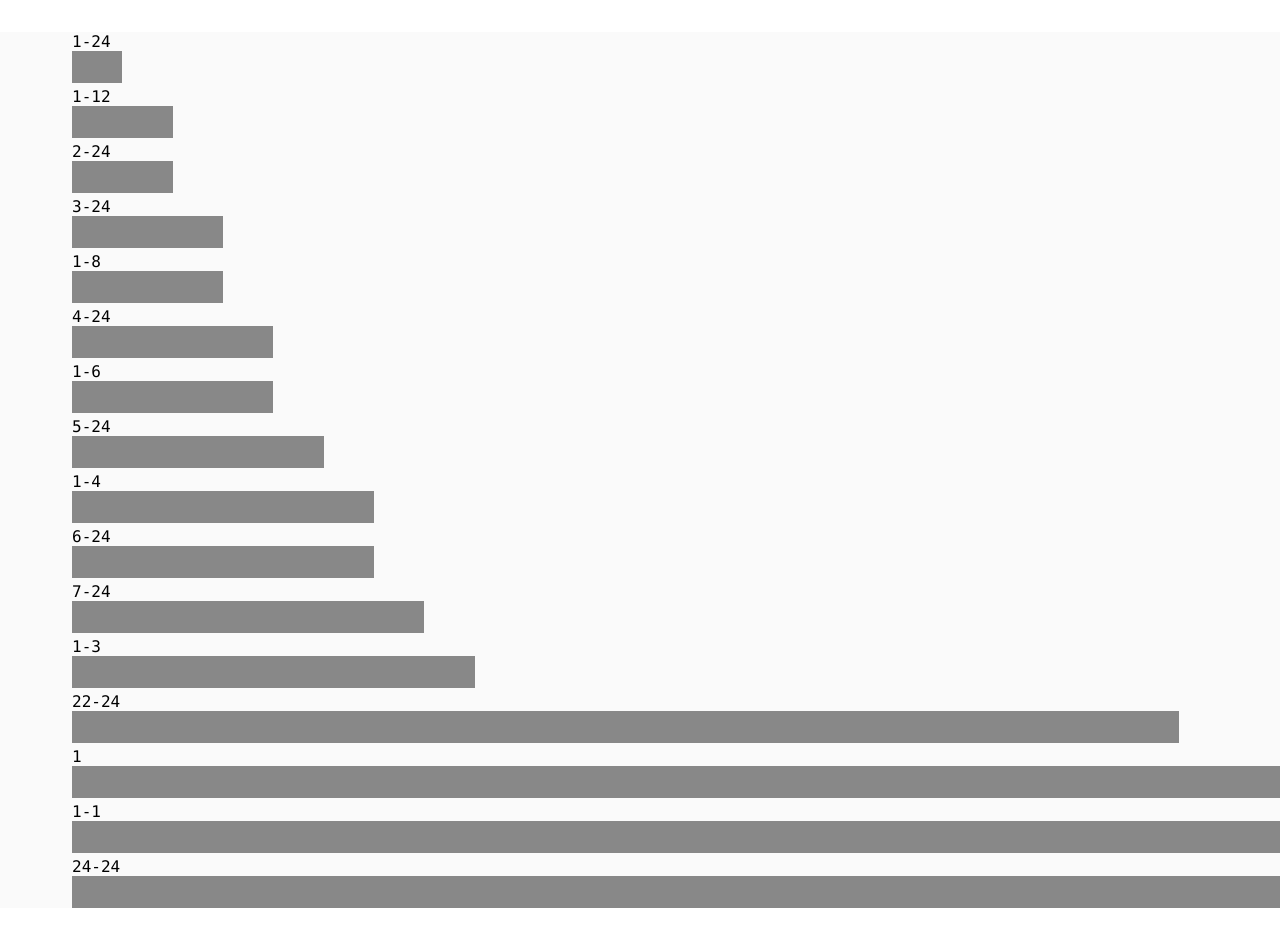
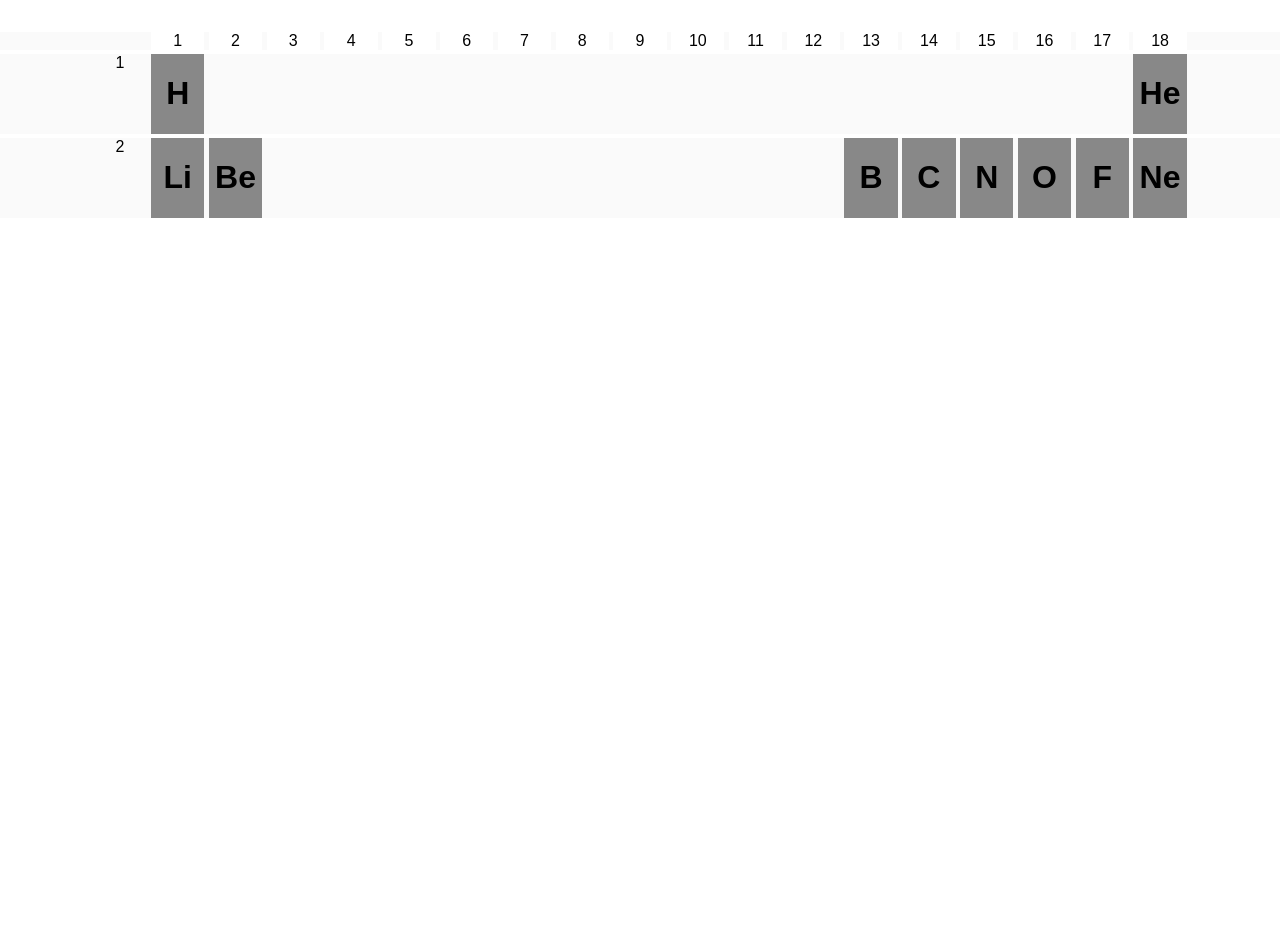
Before and after one commit to leiurus17/pure-periodic-table, a plain HTML site: page index.html in a window 1280 px wide. After the commit the page ends 800 px from the top, so only its background shows below. Drawn offline with Linux system fonts and the light colour scheme.

Commit message:
Start with the structure

```diff
--- a/index.html
+++ b/index.html
@@ -16,7 +16,7 @@
 
 			.grid-unit {
 				margin: 0.25em 0;
-				padding-left: 4.5em;
+				padding-left: 2em;
 			}
 
 			.grid-unit .grid-unit-width {
@@ -24,155 +24,88 @@
 			}
 
 			.grid-unit-bar {
-				height: 2em;
 				background: #888888;
+			}
+			.grid-unit-blank {
+				background: #FFFFFF;
+			}
+			.height-em {
+				height: 0.25em;
 			}
 		</style>
 	</head>
 
 	<body>
 		<div class = "grids-example">
-			<div class = "grid-unit pure-g">
-				<div class = "grid-unit-width pure-u">1-24</div>
-				<div class = "grid-unit-width-details pure-u-1">
-					<div class = "pure-g">
-						<div class = "grid-unit-bar pure-u-1-24"></div>
-					</div>
+			<div class = "pure-g">
+				<div class = "grid-unit-width pure-u-1">
+				    <div class = "grid-unit-blank pure-u-1-24"></div>
+					<div class = "grid-unit-blank pure-u-1-24">1</div>
+					<div class = "grid-unit-blank pure-u-1-24">2</div>
+					<div class = "grid-unit-blank pure-u-1-24">3</div>
+					<div class = "grid-unit-blank pure-u-1-24">4</div>
+					<div class = "grid-unit-blank pure-u-1-24">5</div>
+					<div class = "grid-unit-blank pure-u-1-24">6</div>
+					<div class = "grid-unit-blank pure-u-1-24">7</div>
+					<div class = "grid-unit-blank pure-u-1-24">8</div>
+					<div class = "grid-unit-blank pure-u-1-24">9</div>
+					<div class = "grid-unit-blank pure-u-1-24">10</div>
+					<div class = "grid-unit-blank pure-u-1-24">11</div>
+					<div class = "grid-unit-blank pure-u-1-24">12</div>
+					<div class = "grid-unit-blank pure-u-1-24">13</div>
+					<div class = "grid-unit-blank pure-u-1-24">14</div>
+					<div class = "grid-unit-blank pure-u-1-24">15</div>
+					<div class = "grid-unit-blank pure-u-1-24">16</div>
+					<div class = "grid-unit-blank pure-u-1-24">17</div>
+					<div class = "grid-unit-blank pure-u-1-24">18</div>
 				</div>
-			</div>
 
-			<div class = "grid-unit pure-g">
-				<div class = "grid-unit-width pure-u">1-12</div>
-				<div class = "grid-unit-width-details pure-u-1">
-					<div class = "pure-g">
-						<div class = "grid-unit-bar pure-u-1-12"></div>
-					</div>
+				<div class = "grid-unit-width pure-u-1"><div class = "grid-unit-blank height-em pure-u-24-24"><p></p></div></div>
+
+				<div class = "grid-unit-width pure-u-1">
+				        <div class = "pure-u-1-24">1</div>
+						<div class = "grid-unit-bar pure-u-1-24"><h1>H</h1></div>
+						<div class = "grid-unit-blank pure-u-1-24"></div>
+						<div class = "grid-unit-blank pure-u-1-24"></div>
+						<div class = "grid-unit-blank pure-u-1-24"></div>
+						<div class = "grid-unit-blank pure-u-1-24"></div>
+						<div class = "grid-unit-blank pure-u-1-24"></div>
+						<div class = "grid-unit-blank pure-u-1-24"></div>
+						<div class = "grid-unit-blank pure-u-1-24"></div>
+						<div class = "grid-unit-blank pure-u-1-24"></div>
+						<div class = "grid-unit-blank pure-u-1-24"></div>
+						<div class = "grid-unit-blank pure-u-1-24"></div>
+						<div class = "grid-unit-blank pure-u-1-24"></div>
+						<div class = "grid-unit-blank pure-u-1-24"></div>
+						<div class = "grid-unit-blank pure-u-1-24"></div>
+						<div class = "grid-unit-blank pure-u-1-24"></div>
+						<div class = "grid-unit-blank pure-u-1-24"></div>
+						<div class = "grid-unit-blank pure-u-1-24"></div>
+						<div class = "grid-unit-bar pure-u-1-24"><h1>He</h1></div>
 				</div>
-			</div>
 
-			<div class = "grid-unit pure-g">
-				<div class = "grid-unit-width pure-u">2-24</div>
-				<div class = "grid-unit-width-details pure-u-1">
-					<div class = "pure-g">
-						<div class = "grid-unit-bar pure-u-2-24"></div>
-					</div>
-				</div>
-			</div>
+				<div class = "grid-unit-width pure-u-1"><div class = "grid-unit-blank height-em pure-u-24-24"><p></p></div></div>
 
-			<div class = "grid-unit pure-g">
-				<div class = "grid-unit-width pure-u">3-24</div>
-				<div class = "grid-unit-width-details pure-u-1">
-					<div class = "pure-g">
-						<div class = "grid-unit-bar pure-u-3-24"></div>
-					</div>
-				</div>
-			</div>
-
-			<div class = "grid-unit pure-g">
-				<div class = "grid-unit-width pure-u">1-8</div>
-				<div class = "grid-unit-width-details pure-u-1">
-					<div class = "pure-g">
-						<div class = "grid-unit-bar pure-u-1-8"></div>
-					</div>
-				</div>
-			</div>
-
-			<div class = "grid-unit pure-g">
-				<div class = "grid-unit-width pure-u">4-24</div>
-				<div class = "grid-unit-width-details pure-u-1">
-					<div class = "pure-g">
-						<div class = "grid-unit-bar pure-u-4-24"></div>
-					</div>
-				</div>
-			</div>
-
-			<div class = "grid-unit pure-g">
-				<div class = "grid-unit-width pure-u">1-6</div>
-				<div class = "grid-unit-width-details pure-u-1">
-					<div class = "pure-g">
-						<div class = "grid-unit-bar pure-u-1-6"></div>
-					</div>
-				</div>
-			</div>
-
-			<div class = "grid-unit pure-g">
-				<div class = "grid-unit-width pure-u">5-24</div>
-				<div class = "grid-unit-width-details pure-u-1">
-					<div class = "pure-g">
-						<div class = "grid-unit-bar pure-u-5-24"></div>
-					</div>
-				</div>
-			</div>
-
-			<div class = "grid-unit pure-g">
-				<div class = "grid-unit-width pure-u">1-4</div>
-				<div class = "grid-unit-width-details pure-u-1">
-					<div class = "pure-g">
-						<div class = "grid-unit-bar pure-u-1-4"></div>
-					</div>
-				</div>
-			</div>
-
-			<div class = "grid-unit pure-g">
-				<div class = "grid-unit-width pure-u">6-24</div>
-				<div class = "grid-unit-width-details pure-u-1">
-					<div class = "pure-g">
-						<div class = "grid-unit-bar pure-u-6-24"></div>
-					</div>
-				</div>
-			</div>
-
-			<div class = "grid-unit pure-g">
-				<div class = "grid-unit-width pure-u">7-24</div>
-				<div class = "grid-unit-width-details pure-u-1">
-					<div class = "pure-g">
-						<div class = "grid-unit-bar pure-u-7-24"></div>
-					</div>
-				</div>
-			</div>
-
-			<div class = "grid-unit pure-g">
-				<div class = "grid-unit-width pure-u">1-3</div>
-				<div class = "grid-unit-width-details pure-u-1">
-					<div class = "pure-g">
-						<div class = "grid-unit-bar pure-u-1-3"></div>
-					</div>
-				</div>
-			</div>
-
-			<div class = "grid-unit pure-g">
-				<div class = "grid-unit-width pure-u">22-24</div>
-				<div class = "grid-unit-width-details pure-u-1">
-					<div class = "pure-g">
-						<div class = "grid-unit-bar pure-u-22-24"></div>
-					</div>
-				</div>
-			</div>
-
-			<div class = "grid-unit pure-g">
-				<div class = "grid-unit-width pure-u">1</div>
-				<div class = "grid-unit-width-details pure-u-1">
-					<div class = "pure-g">
-						<div class = "grid-unit-bar pure-u-1"></div>
-					</div>
-				</div>
-			</div>
-
-			<div class = "grid-unit pure-g">
-				<div class = "grid-unit-width pure-u">1-1</div>
-				<div class = "grid-unit-width-details pure-u-1">
-					<div class = "pure-g">
-						<div class = "grid-unit-bar pure-u-1-1"></div>
-					</div>
-				</div>
-			</div>
-
-			<div class = "grid-unit pure-g">
-				<div class = "grid-unit-width pure-u">24-24</div>
-				<div class = "grid-unit-width-details pure-u-1">
-					<div class = "pure-g">
-						<div class = "grid-unit-bar pure-u-24-24"></div>
-					</div>
+				<div class = "grid-unit-width pure-u-1">
+				        <div class = "pure-u-1-24">2</div>
+						<div class = "grid-unit-bar pure-u-1-24"><h1>Li</h1></div>
+						<div class = "grid-unit-bar pure-u-1-24"><h1>Be</h1></div>
+						<div class = "grid-unit-blank pure-u-1-24"></div>
+						<div class = "grid-unit-blank pure-u-1-24"></div>
+						<div class = "grid-unit-blank pure-u-1-24"></div>
+						<div class = "grid-unit-blank pure-u-1-24"></div>
+						<div class = "grid-unit-blank pure-u-1-24"></div>
+						<div class = "grid-unit-blank pure-u-1-24"></div>
+						<div class = "grid-unit-blank pure-u-1-24"></div>
+						<div class = "grid-unit-blank pure-u-1-24"></div>
+						<div class = "grid-unit-blank pure-u-1-24"></div>
+						<div class = "grid-unit-blank pure-u-1-24"></div>
+						<div class = "grid-unit-bar pure-u-1-24"><h1>B</h1></div>
+						<div class = "grid-unit-bar pure-u-1-24"><h1>C</h1></div>
+						<div class = "grid-unit-bar pure-u-1-24"><h1>N</h1></div>
+						<div class = "grid-unit-bar pure-u-1-24"><h1>O</h1></div>
+						<div class = "grid-unit-bar pure-u-1-24"><h1>F</h1></div>
+						<div class = "grid-unit-bar pure-u-1-24"><h1>Ne</h1></div>
 				</div>
 			</div>
 		</div>
```
